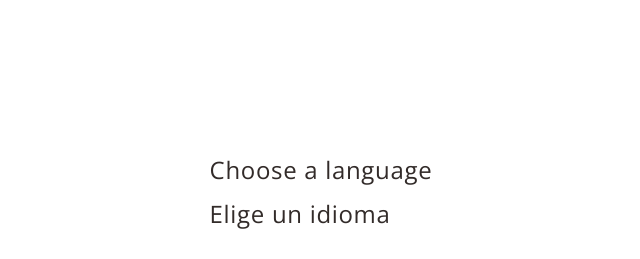
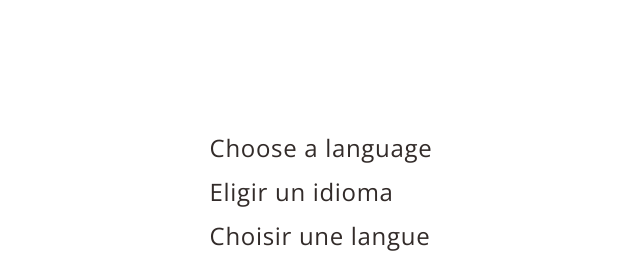
Before and after one commit to vaut-io/bevae, an Eleventy site: page src/content/index.html in a window 1280 px wide. Shown: the part 89-348 px from the top of the page, without its empty margins (319-959 px from the left). Built offline with nearby package versions, Linux system fonts and the light colour scheme; Eleventy itself is replaced by a stand-in of ours; files that its build step writes are made by us from their sources.

Commit message:
Translation

```diff
--- a/src/content/index.html
+++ b/src/content/index.html
@@ -9,7 +9,8 @@ description: The pain revolution is here. Whether you're a health professional,
   <div class="[ stack ] [ g0 ]">
     <div class="[ flow1/3 ]">
       <p>Choose a language</p>
-      <p>Elige un idioma</p>
+      <p>Eligir un idioma</p>
+      <p>Choisir une langue</p>
     </div>
     <ul class="[ flow1/2 ] [ fs1 ] [ pt0 bdt-2 bd-p500 ]">
       {% for language in site.languages %}
```
